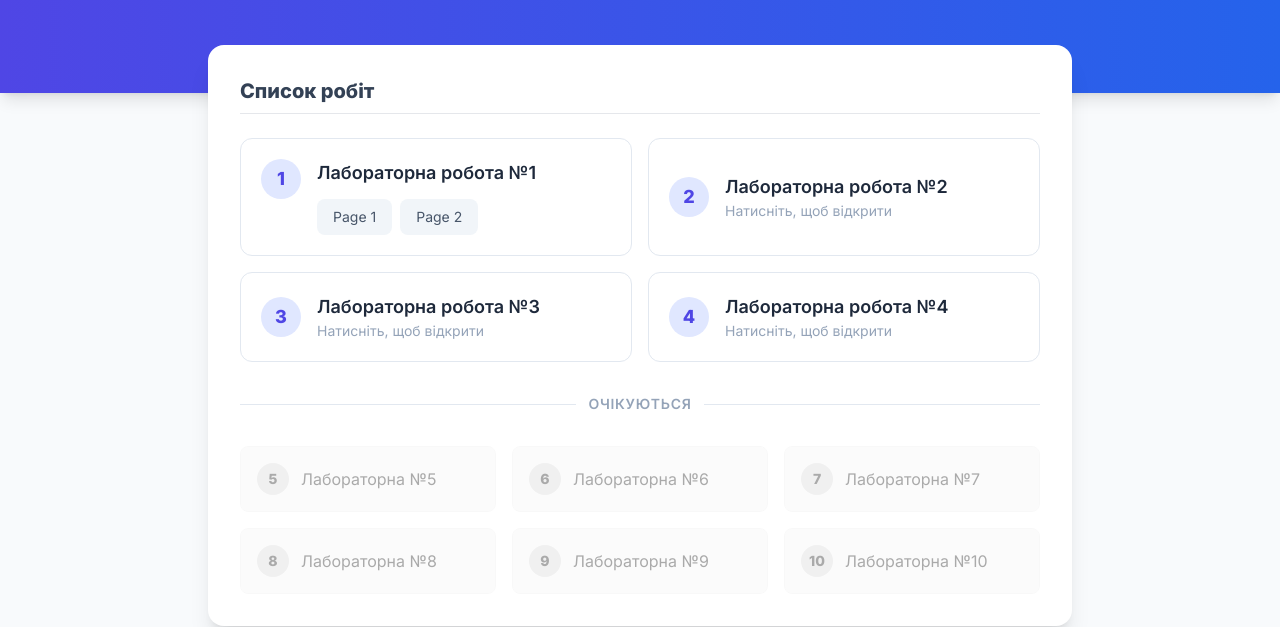
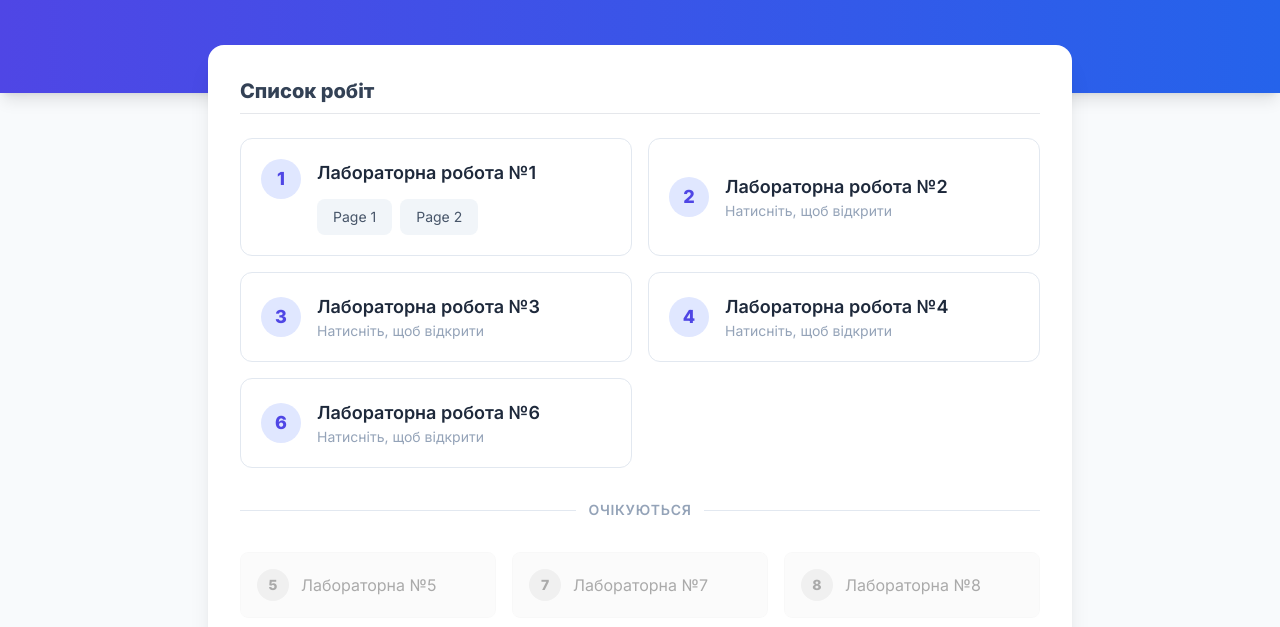
Before and after one commit to chikin-a/programming-internet, a plain HTML site: page index.html in a window 1280 px wide. Shown: the part 177-804 px from the top of the page. Drawn offline with nearby package versions, Linux system fonts and the light colour scheme.

Commit message:
Fix HTML formatting and structure

```diff
--- a/index.html
+++ b/index.html
@@ -145,6 +145,26 @@
               </div>
             </div>
           </a>
+
+          <a href="./lr-6/index.html" target="_blank" class="block">
+            <div
+              class="lab-card group bg-white border border-slate-200 rounded-xl p-5 hover:shadow-lg hover:border-indigo-300 h-full flex items-center space-x-4"
+            >
+              <div
+                class="flex-shrink-0 w-10 h-10 rounded-full bg-indigo-100 text-indigo-600 flex items-center justify-center font-bold text-lg"
+              >
+                6
+              </div>
+              <div>
+                <h3
+                  class="font-semibold text-lg text-slate-800 group-hover:text-indigo-600 transition-colors"
+                >
+                  Лабораторна робота №6
+                </h3>
+                <p class="text-sm text-slate-400">Натисніть, щоб відкрити</p>
+              </div>
+            </div>
+          </a>
         </div>
 
         <div class="relative py-8">
@@ -171,17 +191,6 @@
               5
             </div>
             <span class="text-slate-500 font-medium">Лабораторна №5</span>
-          </div>
-
-          <div
-            class="border border-slate-100 rounded-lg p-4 flex items-center space-x-3 bg-slate-50 cursor-not-allowed"
-          >
-            <div
-              class="w-8 h-8 rounded-full bg-slate-200 text-slate-500 flex items-center justify-center font-bold text-sm"
-            >
-              6
-            </div>
-            <span class="text-slate-500 font-medium">Лабораторна №6</span>
           </div>
 
           <div
```
